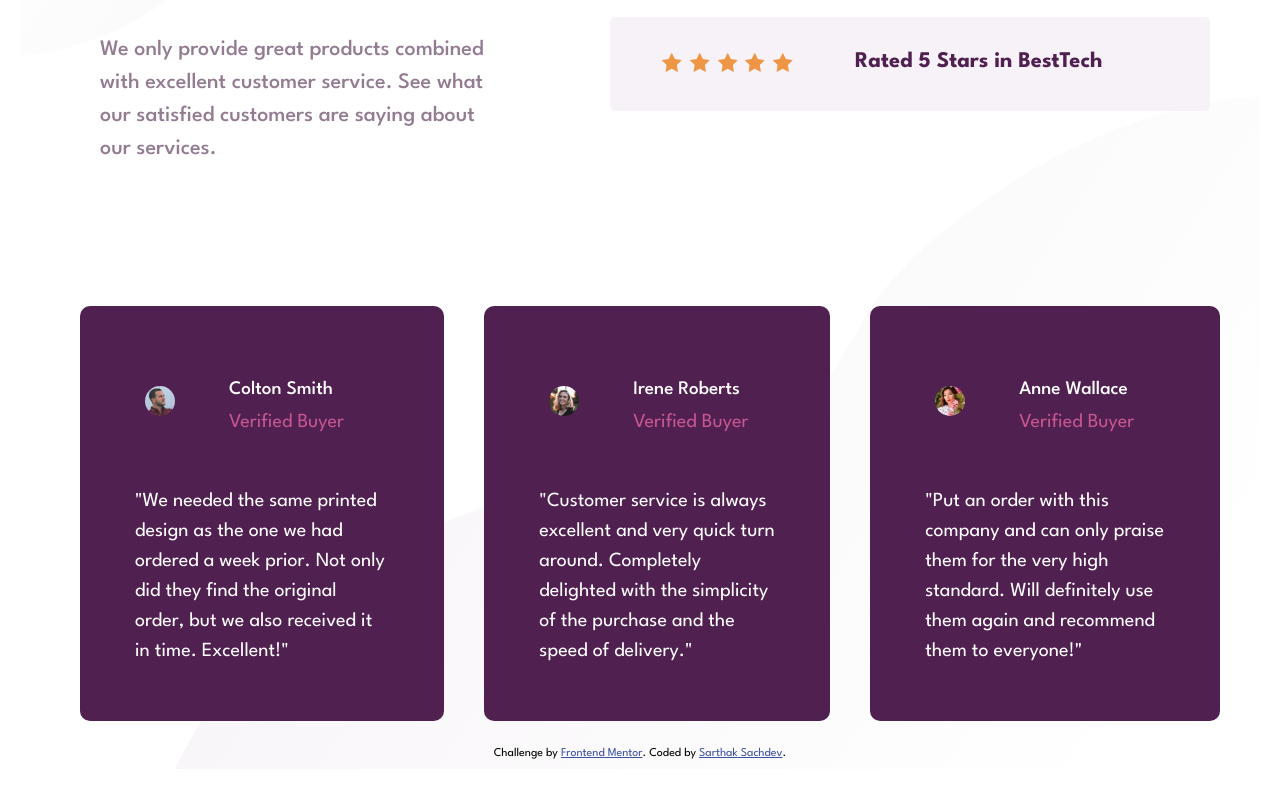
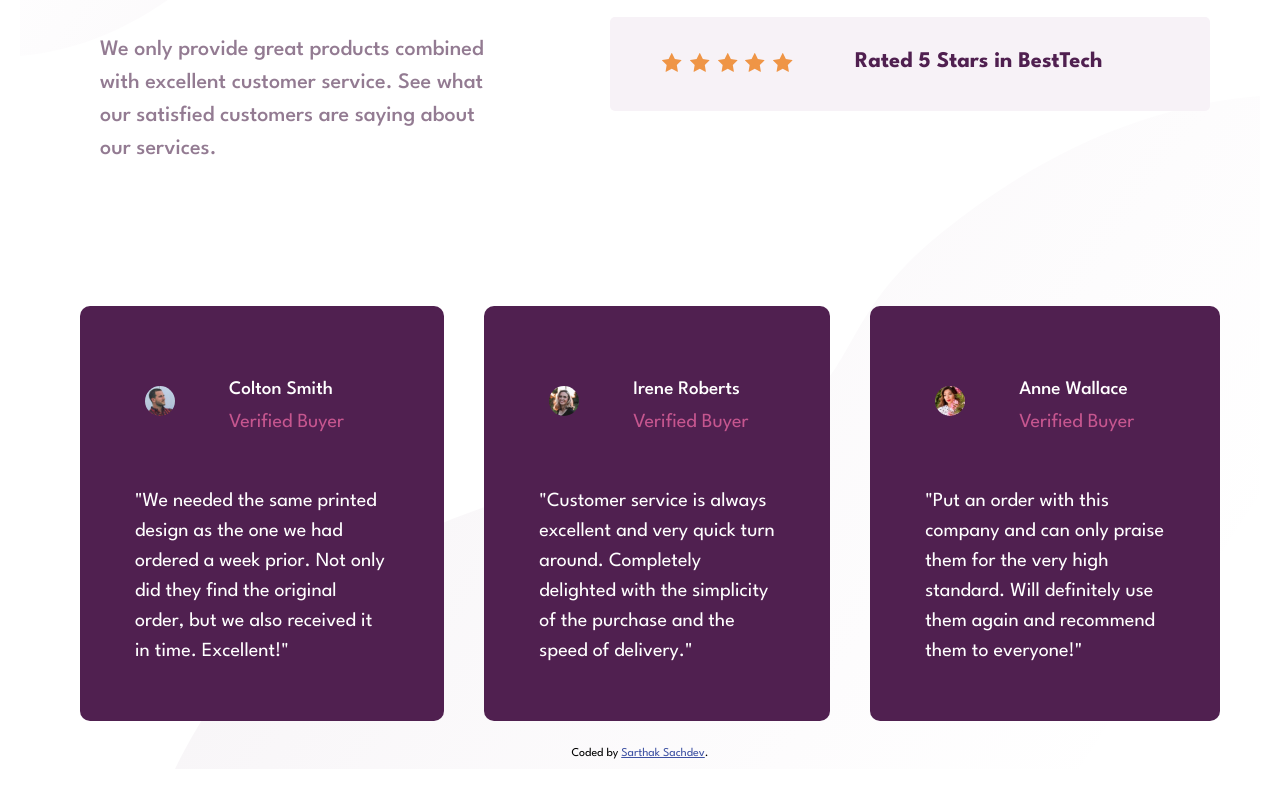
Before and after one commit to SartHak-0-Sach/Social-proof-section_frontend_project, a plain HTML site: page index.html in a window 1280 px wide. Shown: the part 326-1115 px from the top of the page. Drawn offline with Linux system fonts and the light colour scheme.

Commit message:
Update index.html

```diff
--- a/index.html
+++ b/index.html
@@ -104,10 +104,7 @@
       <br><br>
     </section>
     <footer class="attribution">
-      Challenge by
-      <a href="https://www.frontendmentor.io?ref=challenge" target="_blank" rel="noopener"
-        >Frontend Mentor</a
-      >. Coded by <a href="https://github.com/Sarthak-0-Sach">Sarthak Sachdev</a>.
+      Coded by <a href="https://github.com/Sarthak-0-Sach">Sarthak Sachdev</a>.
     </footer>
   </body>
 </html>
```
